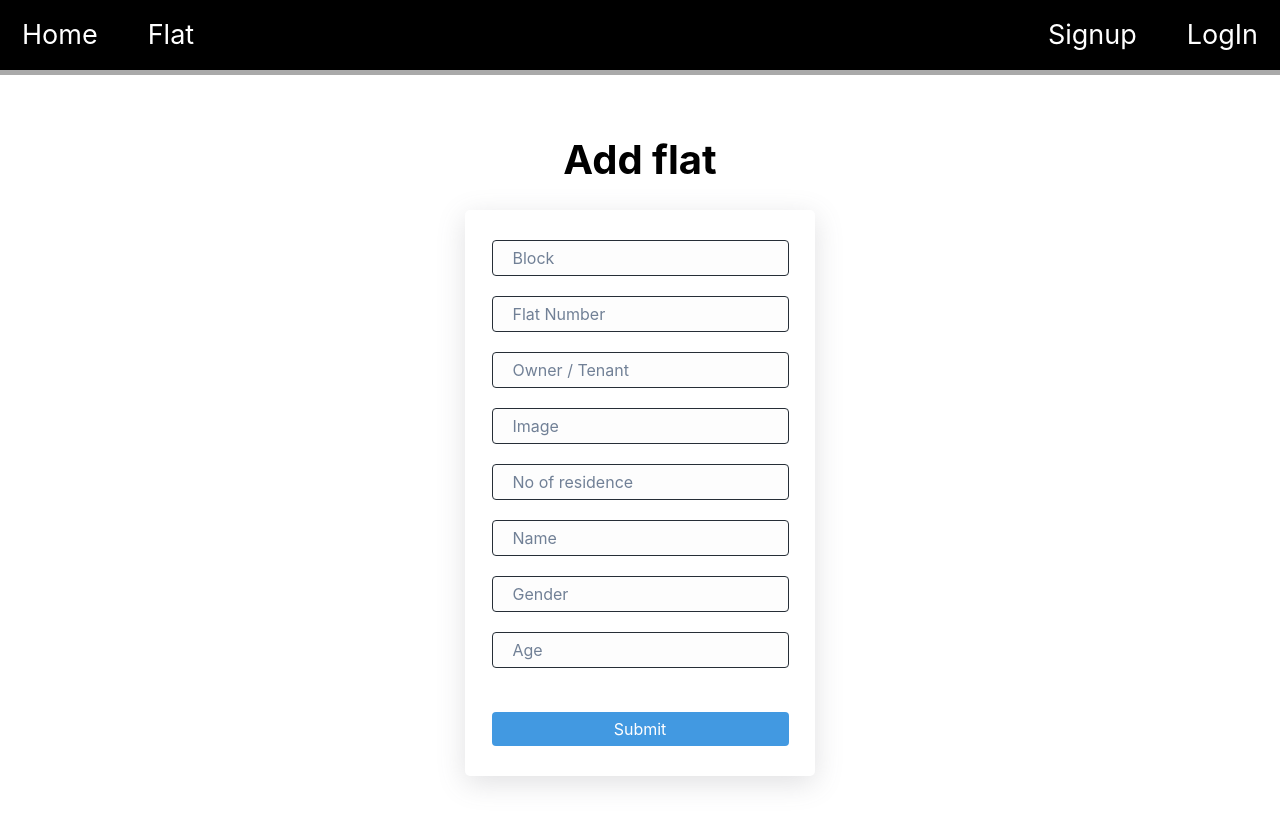
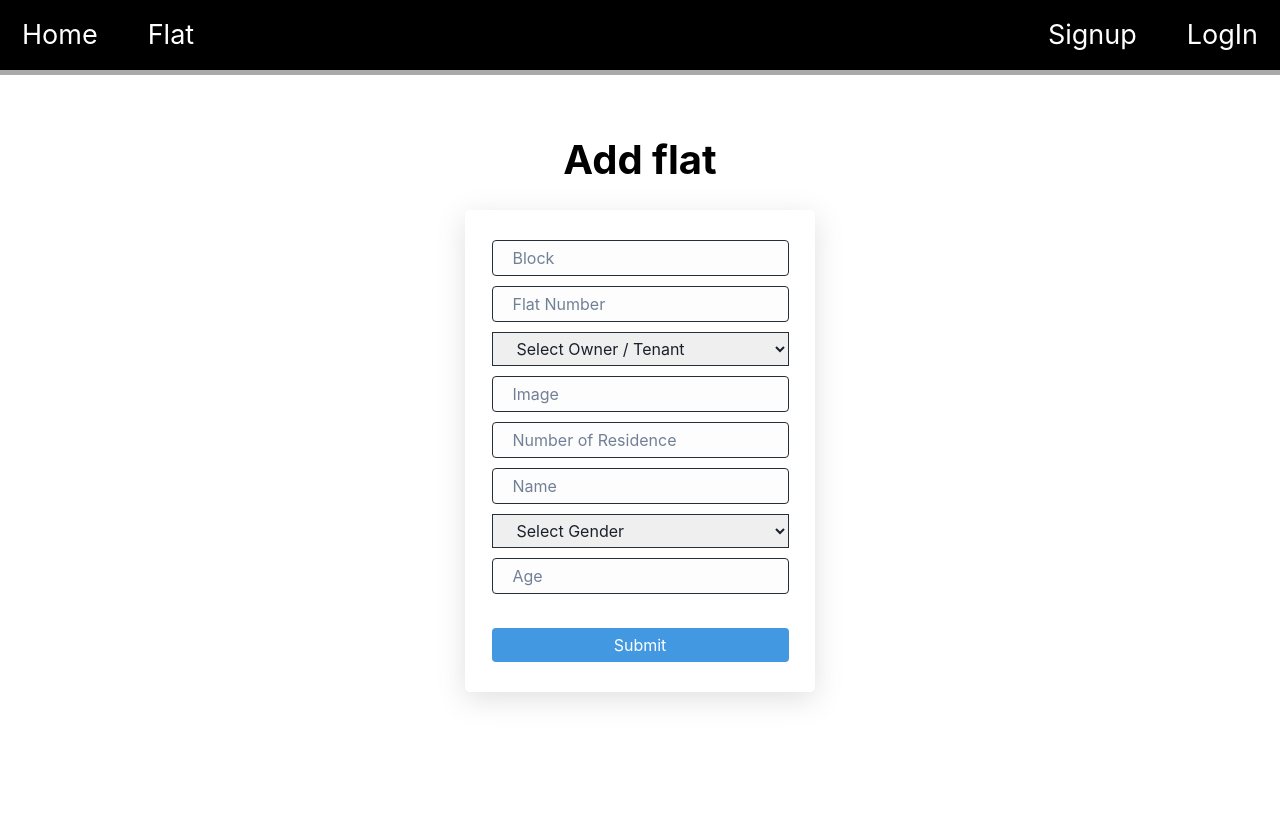
Before and after one commit to daniyal4engg/apartment-front-end, a React (Create React App) app: page /flatform in a window 1280 px wide. Shown: the top 826 px of the page. Built offline with nearby package versions, Linux system fonts and the light colour scheme.

Commit message:
form validation added

```diff
--- a/src/components/Navbar.jsx
+++ b/src/components/Navbar.jsx
@@ -17,10 +17,11 @@ export const Navbar = () => {
         top: "0",
         width: "100%",
         backgroundColor: "black",
-
         borderBottom: "5px solid DarkGray",
         display: "flex",
         justifyContent: "center",
+        // overflow: "hidden",
+        zIndex: "10000",
       }}
     >
       <div
--- a/src/components/Pages/flatForm.jsx
+++ b/src/components/Pages/flatForm.jsx
@@ -15,22 +15,45 @@ export const FlatForm = () => {
     gender: "",
     age: "",
   });
+
+  // validation part
+  const [block, setBlock] = useState("");
+  const [flat_number, setFlat_number] = useState("");
+  const [type, setType] = useState("");
+  const [image, setImage] = useState("");
+  const [residents, setResidents] = useState("");
+  const [name, setName] = useState("");
+  const [gender, setGender] = useState("");
+  const [age, setAge] = useState("");
+  const [error, setError] = useState(false);
+
   const handleChange = (e) => {
     const { id, value } = e.target;
     setFormData({
       ...formData,
       [id]: value,
     });
-    // console.log("valid", value);
-    // console.log("valid", e.target);
-    // console.log("valid", id);
   };
-  const [validate, setValidate] = useState(true);
+
   const handleSubmit = (e) => {
     e.preventDefault();
-    if (!e.target.value) {
-      setValidate(false);
+    if (
+      block.length === 0 ||
+      flat_number.length === 0 ||
+      type.length === 0 ||
+      image.length === 0 ||
+      residents.length === 0 ||
+      name.length === 0 ||
+      gender.length === 0 ||
+      age.length === 0
+    ) {
+      setError(true);
+      // var element = document.getElementsByTagName("input");
+      // element.style.marginBottom = "0px";
+      // element.style.borderC = "red";
+      document.querySelectorAll(".border").style.border = "thick solid #0000FF";
     }
+
     axios
       .post("https://apartmentauth.herokuapp.com/flat", formData)
       .then(() => {
@@ -57,124 +80,206 @@ export const FlatForm = () => {
             className="border"
             type="text"
             value={formData.block}
-            onChange={handleChange}
+            onChange={(e) => {
+              setBlock(e.target.value);
+              handleChange(e);
+            }}
             id="block"
             placeholder="Block"
           />
           <br />
           {/* vaidation */}
-          {validate ? (
+          {error && block.length <= 0 ? (
+            <label className="validRes">Block feild should not be empty</label>
+          ) : (
             ""
-          ) : (
-            <label className="validRes">Block feild should not be empty</label>
           )}
           <input
             className="border"
-            type="text"
+            type="number"
             value={formData.flat_number}
-            onChange={handleChange}
+            onChange={(e) => {
+              setFlat_number(e.target.value);
+              handleChange(e);
+            }}
             id="flat_number"
             placeholder="Flat Number"
+            // we have 1 - 100 flat only
+            min="1"
+            max="100"
           />
           <br />
-          {validate ? (
+          {/* vaidation */}
+          {error && flat_number.length <= 0 ? (
+            <label className="validRes">
+              Flat Number feild must be 1 to 100
+            </label>
+          ) : (
             ""
-          ) : (
-            <label className="validRes">
-              Flat Number feild should not be empty
-            </label>
           )}
-          <input
+          {/* <input
             className="border"
             type="text"
             value={formData.type}
-            onChange={handleChange}
+            onChange={(e) => {
+              setType(e.target.value);
+              handleChange(e);
+            }}
             id="type"
             placeholder="Owner / Tenant"
+            pattern="[Oo]wner|[Tt]enant"
           />
-          <br />
-          {validate ? (
+          <br /> */}
+          {/* gfhggggggggggggggggg */}
+          <select
+            className="border"
+            type="text"
+            value={formData.type}
+            onChange={(e) => {
+              setType(e.target.value);
+              handleChange(e);
+            }}
+            id="type"
+          >
+            <option value="">Select Owner / Tenant</option>
+            <option value="owner">Owner</option>
+            <option value="tenant">Tenant</option>
+          </select>
+
+          {/* vaidation */}
+          {error && type.length <= 0 ? (
+            <label className="validRes">Type must be owner or tenant</label>
+          ) : (
             ""
-          ) : (
-            <label className="validRes">Type feild should not be empty</label>
           )}
           <input
             className="border"
             type="text"
             value={formData.image}
-            onChange={handleChange}
+            onChange={(e) => {
+              setImage(e.target.value);
+              handleChange(e);
+            }}
             id="image"
             placeholder="Image"
           />
           <br />
-          {validate ? (
+          {/* vaidation */}
+          {error && image.length <= 0 ? (
+            <label className="validRes">Please enter valid Url</label>
+          ) : (
             ""
-          ) : (
-            <label className="validRes">Please enter valid Url</label>
           )}
           <input
             className="border"
-            type="text"
+            type="number"
             value={formData.residents}
-            onChange={handleChange}
+            onChange={(e) => {
+              setResidents(e.target.value);
+              handleChange(e);
+            }}
             id="residents"
-            placeholder="No of residence"
+            placeholder="Number of Residence"
+            min="1"
+            max="8"
           />
           <br />
-          {validate ? (
-            ""
-          ) : (
+          {/* vaidation */}
+          {error && residents.length <= 0 ? (
             <label className="validRes">
               Resident feild should not be emply
             </label>
+          ) : (
+            ""
           )}
           <input
             className="border"
             type="text"
             value={formData.name}
-            onChange={handleChange}
+            onChange={(e) => {
+              setName(e.target.value);
+              handleChange(e);
+            }}
             id="name"
             placeholder="Name"
           />
           <br />
-          {validate ? (
+          {/* vaidation */}
+          {error && name.length <= 0 ? (
+            <label className="validRes">Name feild should not be emply</label>
+          ) : (
             ""
-          ) : (
-            <label className="validRes">Name feild should not be emply</label>
           )}
-          <input
+          {/* <input
             className="border"
             type="text"
             value={formData.gender}
-            onChange={handleChange}
+            onChange={(e) => {
+              setGender(e.target.value);
+              handleChange(e);
+            }}
             id="gender"
             placeholder="Gender"
+            pattern="[Mm]ale|[Ff]emale"
+          />
+          <br /> */}
+          {/* vaidation */}
+          {/* {error && gender.length <= 0 ? (
+            <label htmlFor="flat-Number" className="validRes">
+              Gender feild must be male or female
+            </label>
+          ) : (
+            ""
+          )} */}
+          {/*  sadasssssss*/}
+
+          <select
+            name="gender"
+            className="border"
+            type="text"
+            value={formData.gender}
+            onChange={(e) => {
+              setGender(e.target.value);
+              handleChange(e);
+            }}
+            id="gender"
+          >
+            <option value="">Select Gender</option>
+            <option value="male">Male</option>
+            <option value="female">Female</option>
+          </select>
+          {/* vaidation */}
+          {error && gender.length <= 0 ? (
+            <label htmlFor="flat-Number" className="validRes">
+              Gender feild must be male or female
+            </label>
+          ) : (
+            ""
+          )}
+
+          <input
+            className="border"
+            type="number"
+            value={formData.age}
+            onChange={(e) => {
+              setAge(e.target.value);
+              handleChange(e);
+            }}
+            id="age"
+            placeholder="Age"
+            // age must be equal to || greater than 18
+            min="18"
+            max="100"
           />
           <br />
-          {validate ? (
+          {/* vaidation */}
+          {error && age.length <= 0 ? (
+            <label htmlFor="flat-Number" className="validRes">
+              Age feild must be greater than 18 years
+            </label>
+          ) : (
             ""
-          ) : (
-            <label htmlFor="flat-Number" className="validRes">
-              Gender feild should not be emply
-            </label>
           )}
-          <input
-            className="border"
-            type="text"
-            value={formData.age}
-            onChange={handleChange}
-            id="age"
-            placeholder="Age"
-          />
-          <br />
-          {validate ? (
-            ""
-          ) : (
-            <label htmlFor="flat-Number" className="validRes">
-              Age feild should not be emply
-            </label>
-          )}
-
           <br />
           <input className="btnSumit" type="submit" />
         </form>
--- a/src/styles/flat.css
+++ b/src/styles/flat.css
@@ -1,14 +1,10 @@
-/* .backgroundImage {
-  background: url("https://wallpapercave.com/wp/wp4849737.jpg");
-  color: rgb(0, 0, 0);
-  font-weight: bold;
-  height: 100%;
-  padding-top: 10px;
-} */
 .leftContainer {
   padding-top: 100px;
   padding-left: 20px;
   padding-right: 20px;
+  /* z-index: -1; */
+  margin-top: 98px;
+  position: relative;
 }
 .btnBorderClr {
   background-color: #e5ebf2;
@@ -24,9 +20,9 @@
   color: rgb(251, 251, 251);
   background-color: black;
 }
-.btn1 {
+/* .btn1 {
   border-radius: 5px;
-  /* background-color: #ffa07a; */
+
 }
 .btn1:hover {
   border: 1px solid black;
@@ -34,7 +30,9 @@
   border-radius: 5px;
   width: 100px;
   color: black;
-}
+} */
+
+/*  */
 
 .btn {
   border: 1px solid black;
@@ -71,11 +69,15 @@
   color: white;
 }
 .btnBorderSelect {
-  background-color: rgb(251, 251, 251);
+  background-color: #e5ebf2;
+  text-align: center;
   border-radius: 5px;
-
   width: 170px;
+  height: 43px;
   margin-bottom: 30px;
+  border-radius: 5px;
+  margin-bottom: 30px;
+  font-size: 18px;
 }
 .flexDiv {
   margin-right: 150px;
@@ -96,14 +98,8 @@
 .navbar2 {
   margin-top: 98px;
   width: 1280px;
-
-  /* text-transform: capitalize; */
 }
 
-/* .center {
-  display: flex;
-  justify-content: center;
-} */
 th {
   text-transform: lowercase;
 }
@@ -135,3 +131,65 @@ th {
   background-color: #e5ebf2;
   border-radius: 5px;
 }
+
+.selectTag {
+  text-align: center;
+}
+
+/* .center {
+  text-align: center;
+} */
+
+.addBtn {
+  background-color: black;
+  color: white;
+  margin: auto;
+
+  padding: 10px 20px;
+  border-radius: 15px;
+  margin-top: 40px;
+}
+
+.addBtn {
+  border-radius: 4px;
+  background-color: black;
+  border: none;
+  color: #fff;
+  text-align: center;
+  font-size: 20px;
+  padding: 12px 16px;
+
+  width: 120px;
+
+  transition: all 0.5s;
+  cursor: pointer;
+  margin: auto;
+  margin-top: 40px;
+  box-shadow: 0 10px 20px -8px rgba(0, 0, 0, 0.7);
+}
+
+.addBtn {
+  cursor: pointer;
+  display: inline-block;
+  position: relative;
+  transition: 0.5s;
+}
+
+.addBtn:after {
+  content: "»";
+  position: absolute;
+  opacity: 0;
+  top: 12px;
+  right: -20px;
+  transition: 0.5s;
+}
+
+.addBtn:hover {
+  padding-right: 24px;
+  padding-left: 8px;
+}
+
+.addBtn:hover:after {
+  opacity: 1;
+  right: 10px;
+}
--- a/src/styles/flatform.css
+++ b/src/styles/flatform.css
@@ -3,9 +3,10 @@
   padding: 3px;
   height: auto;
   width: 90%;
-  margin-bottom: 20px;
   padding: 5px 10px 5px 20px;
+  margin-bottom: 10px;
 }
+
 input {
   /* font-weight: bold;  */
   background-color: rgb(253, 253, 253);
@@ -48,13 +49,12 @@ p {
   margin-top: 130px;
 }
 form .validRes {
-  color: rgb(169, 48, 48);
-  /* padding-left: 0px; */
+  color: red;
   display: flex;
   justify-content: flex-start;
-  margin-left: 40px;
-  margin-top: 0px;
+  margin-left: 20px;
   font-size: small;
+  height: 20px;
 }
 .paragraph {
   color: black;
```
Also changed, not shown: src/components/Pages/flat.jsx (+16 -37 lines).
